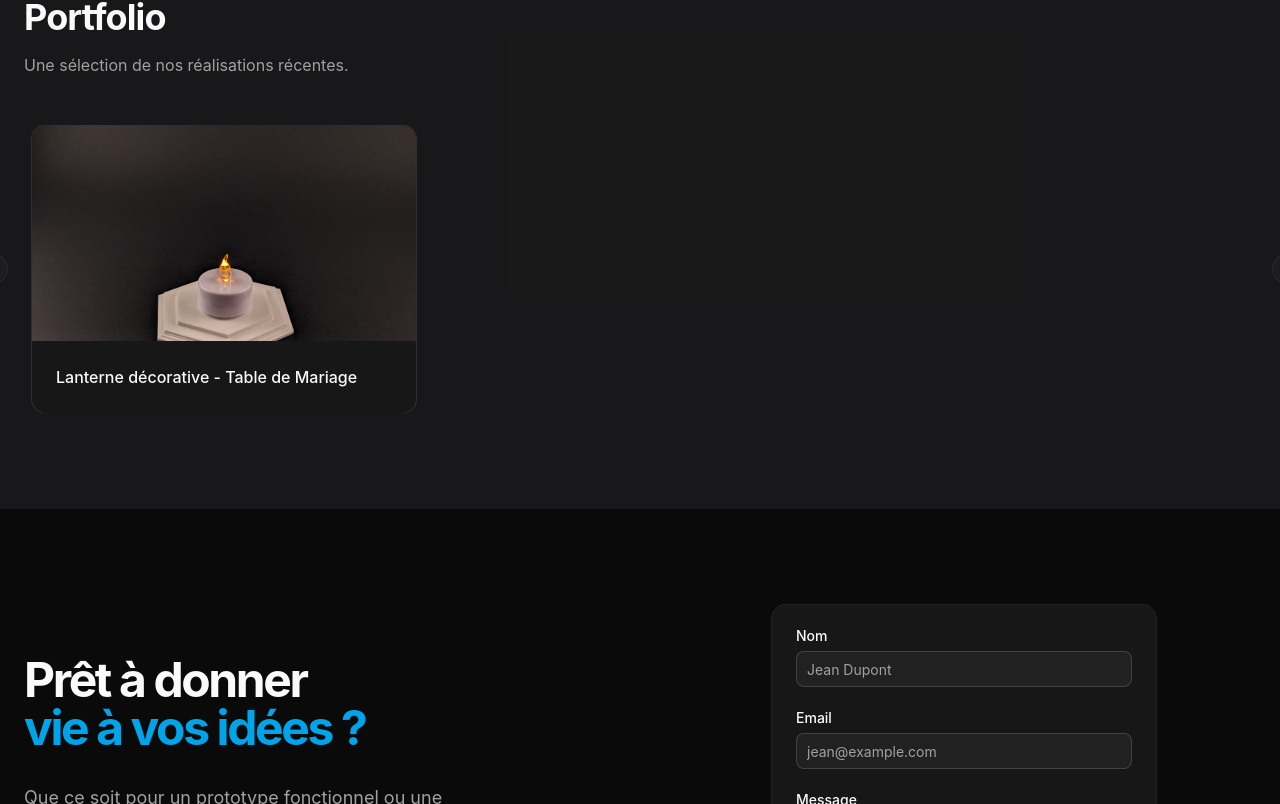
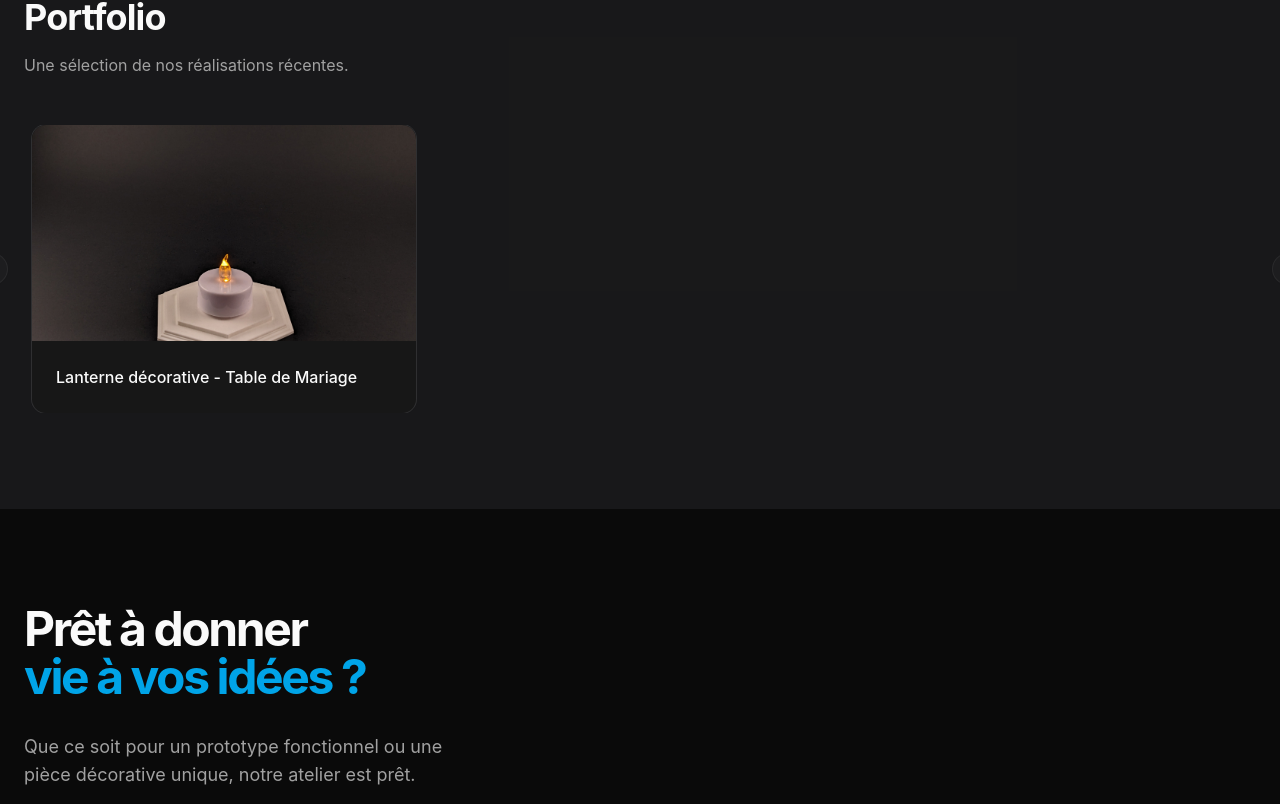
Before and after one commit to TechnologiesOctogone/octogone-3d-prints-website, a Next.js app: page / in a window 1280 px wide. Shown: the part 1996-2800 px from the top of the page. Built offline with nearby package versions, Linux system fonts and the light colour scheme.

Commit message:
feat: review

```diff
--- a/src/app/layout.tsx
+++ b/src/app/layout.tsx
@@ -1,13 +1,14 @@
 import type { Metadata } from "next";
 import { Inter } from "next/font/google";
 import Link from "next/link";
-import { ChevronsRight } from "lucide-react";
+import { ChevronsRight, YoutubeIcon } from "lucide-react";
 
 import { LogoFull } from "@/components/icons/logo-full";
 import { ThemeProvider } from "@/components/theme-provider";
 import "./globals.css";
 import { Navigation } from "@/components/navigation";
 import { Button } from "@/components/ui/button";
+import { Logo } from "@/components/icons/logo";
 
 const inter = Inter({ subsets: ["latin"], variable: "--font-sans" });
 
@@ -39,7 +40,10 @@ export default function RootLayout({
                 <LogoFull className="h-12" />
               </Link>
               <Navigation />
-              <Button>
+              <Button
+                nativeButton={false}
+                render=<Link href="mailto:info@octogone3dprints.com" />
+              >
                 Imprimez
                 <ChevronsRight />
               </Button>
@@ -51,6 +55,7 @@ export default function RootLayout({
 
           <footer className="py-6 border-t">
             <div className="container mx-auto px-6 flex flex-col md:flex-row justify-center items-center gap-4">
+              <Logo className="size-8" />
               <p className="text-xs">
                 © 2025 Octogone 3D Prints™. Tous droits réservés.
               </p>
--- a/src/app/page.tsx
+++ b/src/app/page.tsx
@@ -52,7 +52,7 @@ const App = () => {
       >
         <div>
           <Badge className="mb-6" variant="secondary">
-            <span className="relative size-2 rounded-full bg-primary before:absolute before:inset-0 before:animate-ping before:rounded-full before:bg-primary" />
+            <span className="relative size-2 rounded-full bg-emerald-400 before:absolute before:inset-0 before:animate-ping before:rounded-full before:bg-emerald-400 mr-1" />
             2 imprimantes en ligne
           </Badge>
           <h1 className="text-6xl font-bold tracking-tighter mb-6">
@@ -78,7 +78,7 @@ const App = () => {
           </div>
         </div>
 
-        <Card className="relative w-full max-w-md mx-auto py-0">
+        <Card className="relative w-full max-w-md mx-auto py-0 lg:block hidden">
           <div
             className="absolute z-0 inset-0 opacity-50"
             style={{
@@ -268,48 +268,6 @@ const App = () => {
               </a>
             </div>
           </div>
-
-          <div className="flex justify-center">
-            <Card className="w-full max-w-sm">
-              <CardContent>
-                <form>
-                  <div className="flex flex-col gap-6">
-                    <div className="grid gap-2">
-                      <Label htmlFor="email">Nom</Label>
-                      <Input
-                        id="text"
-                        type="text"
-                        placeholder="Jean Dupont"
-                        required
-                      />
-                    </div>
-                    <div className="grid gap-2">
-                      <Label htmlFor="email">Email</Label>
-                      <Input
-                        id="email"
-                        type="email"
-                        placeholder="jean@example.com"
-                        required
-                      />
-                    </div>
-                    <div className="grid gap-2">
-                      <Label htmlFor="message">Message</Label>
-                      <Textarea
-                        id="message"
-                        placeholder="Décrivez votre projet..."
-                        required
-                      />
-                    </div>
-                  </div>
-                </form>
-              </CardContent>
-              <CardFooter className="flex-col gap-2">
-                <Button type="submit" className="w-full">
-                  Envoyer la demande
-                </Button>
-              </CardFooter>
-            </Card>
-          </div>
         </div>
       </section>
     </>
```
